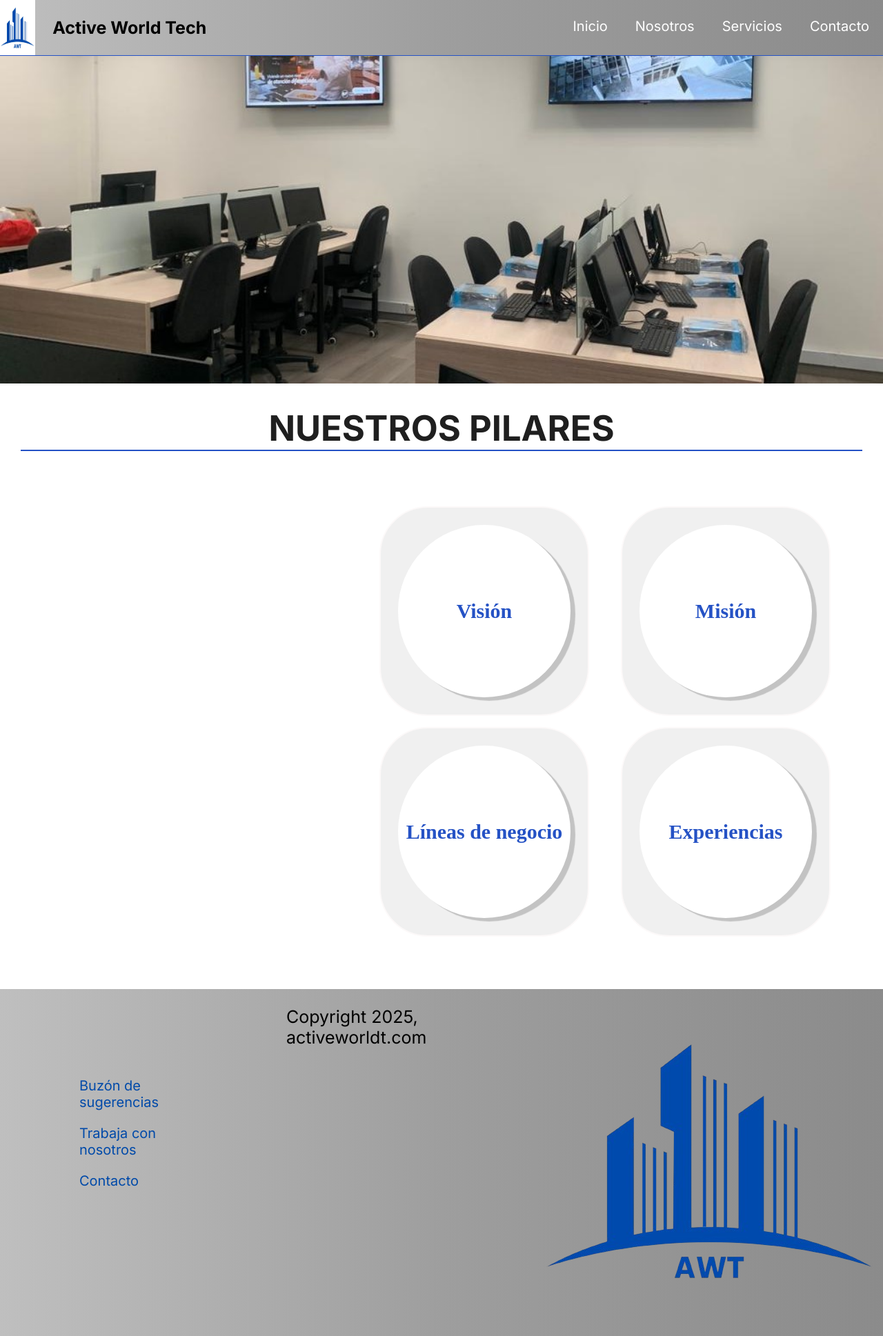
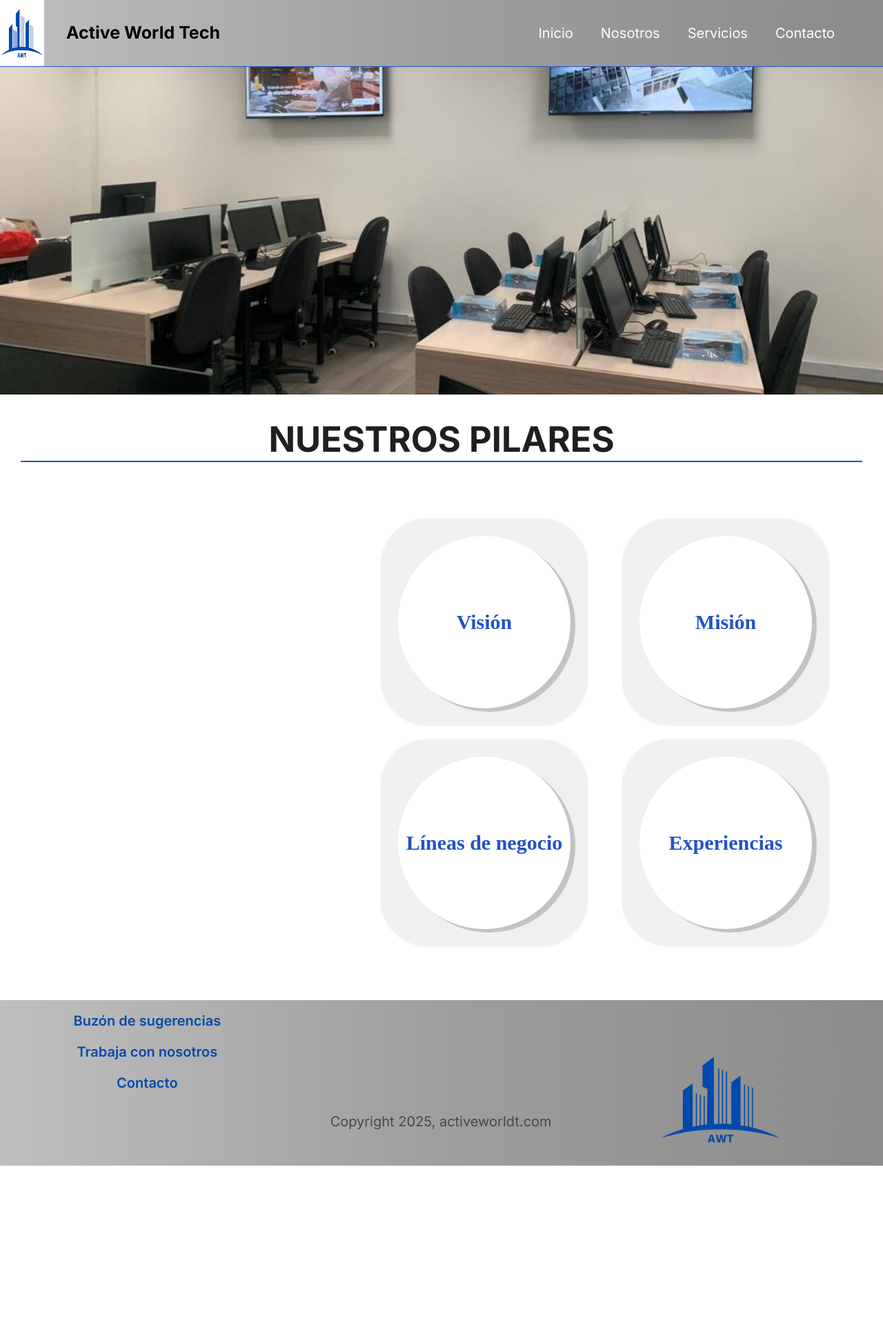
Before and after one commit to CristianRoa33/ProyectoAWT, a plain HTML site: page index.html in a window 1280 px wide. Shown: the whole page at 69% size. After the commit the page ends 1690 px from the top, so only its background shows below. Drawn offline with nearby package versions, Linux system fonts and the light colour scheme.

Commit message:
Contacto

```diff
--- a/css/style.css
+++ b/css/style.css
@@ -13,8 +13,31 @@ header{
     border-bottom: 1px solid #2552C5;
 }
 
+header .navbar {
+    display: flex;
+    justify-content: space-around;
+    align-items: center;
+    padding: 10px 50px;
+}
+
+header .navbar ul {
+    display: flex;
+    justify-content: space-between;
+    list-style-type: none;
+}
+header .navbar ul li {
+    margin: 10px 20px;
+}
+
+header .navbar  ul li a {
+    text-decoration: none;
+    color: #ffff;
+    width: 100%;
+    font-size: 20px;
+}
+
 .logoempresa {
-    width: 4%;
+    width: 5%;
 }
 
 h1 {
@@ -29,24 +52,35 @@ h1 {
     border-bottom: 2px solid #2552C5;
 }
 
-
 span{
     display: inline-block;
     width: 100%;
     font-size: 25px;
-    margin: 25px;
+    margin: 32px;
     text-align: left;
 }
-ul {
+
+
+/* navegable otras paginas  */
+
+header .navbar2 {
+    display: flex;
+    justify-content: space-around;
+    align-items: center;
+    padding: 10px 50px;
+}
+
+header .navbar2 ul {
     display: flex;
     justify-content: space-between;
     list-style-type: none;
+
 }
-ul li {
+header .navbar2 ul li {
     margin: 10px 20px;
 }
 
-ul li a {
+header .navbar2  ul li a {
     text-decoration: none;
     color: #ffff;
     width: 100%;
@@ -110,15 +144,13 @@ main {
 .footer_wrapper {
     display: grid;
     grid-template-columns: repeat(3, 1fr);
-    background: rgb(14,13,14);
+    align-items: end;
     background: linear-gradient( to right , #BFBFBF , #9E9E9E, #8B8B8B);
     width: 100%;
-    gap: 18px;
 }
 
 .footer_wrapper .caja01  {
     grid-row: 1 / 2;
-    margin: 110px;
 }
 
 .footer_wrapper .caja01 a {
@@ -129,10 +161,34 @@ main {
     font-family: "Inter", serif ;
     color: #004AA9;
     font-size: 20px;
+    font-weight: 600;
     margin: 15px 2px;
     padding: 3px;
 }
 
+.footer_wrapper .caja01  {
+    text-align: center;
+    margin-bottom: 90px;
+     }
+
 .footer_wrapper .caja02 {
-    grid-column:  2/ 2;
+    grid-row: 1 / 3;
+    margin: 20px;
 }
+
+.footer_wrapper .caja03 {
+    margin-right: 60px;
+}
+
+.logo-sin-fondo {
+    width: 50%;
+    height: 100%;
+    margin-left: 100px;
+}
+
+.copy {
+    font-size: 20px;
+    color: #484848;
+}
+
+/* Otras Paginas */
--- a/index.html
+++ b/index.html
@@ -3,7 +3,7 @@
 <head>
     <meta charset="UTF-8">
     <meta name="viewport" content="width=device-width, initial-scale=1.0">
-    <title>Document</title>
+    <title>AWT</title>
     <link rel="stylesheet" href="./css/style.css">
     <link rel="preconnect" href="https://fonts.googleapis.com">
     <link rel="preconnect" href="https://fonts.gstatic.com" crossorigin>
@@ -19,7 +19,7 @@
             <li> <a href="index.html">Inicio</a> </li>
             <li> <a href="nosotros.html">Nosotros</a> </li>
             <li> <a href="servicios.html">Servicios</a> </li>
-            <li> <a href="contacto.html">Contacto</a> </li>
+            <li> <a href="/html/contacto.html">Contacto</a> </li>
         </ul>
     </nav>
 </header>
```
